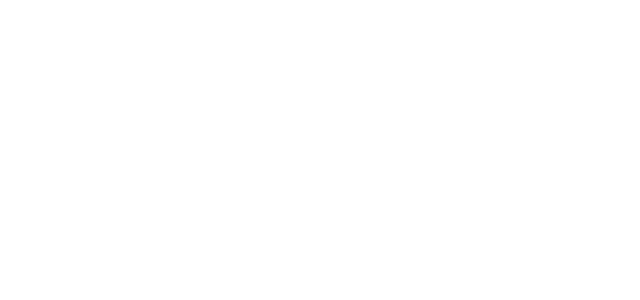
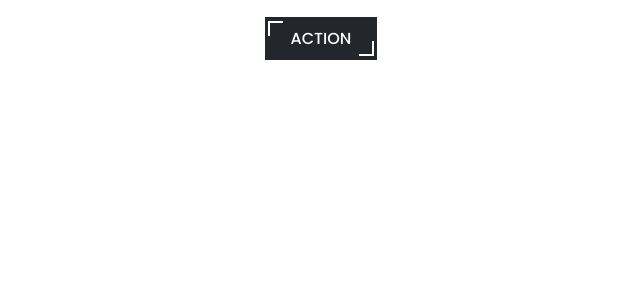
Before and after one commit to Fredrik-Nystrand/brupp-b-fixxo, a React (Create React App) app: page /product/1 in a window 1280 px wide. Shown: the top 300 px of the page, without its empty margins (319-959 px from the left). Built offline with nearby package versions, Linux system fonts and the light colour scheme.

Commit message:
added button component

```diff
--- a/src/App.js
+++ b/src/App.js
@@ -1,10 +1,18 @@
 import "./App.css"
+import ButtonMain from "./components/ButtonMain/ButtonMain"
 import Footer from "./components/Footer/Footer"
 
 function App() {
   return (
     <div className="container-outer">
-      <div className="container-inner"></div>
+      <div className="container-inner">
+        <ButtonMain
+          variant="dark"
+          border={true}
+          text="action"
+          onClick={() => console.log("test")}
+        />
+      </div>
     </div>
   )
 }
--- /dev/null
+++ b/src/components/ButtonMain/ButtonMain.jsx
@@ -0,0 +1,48 @@
+import React from "react"
+import styles from "./ButtonMain.module.css"
+
+const ButtonMain = ({
+  text = "",
+  variant = "",
+  weight = "",
+  onClick,
+  className,
+  align = "",
+  border = false,
+}) => {
+  return (
+    <div
+      className={` ${styles.btnWrapper} ${
+        align === "left" ? "flex-start" : align === "right" ? "flex-end" : "flex-center"
+      } ${className}`}>
+      <button
+        onClick={(data) => onClick(data)}
+        className={`${styles.btn} ${
+          variant === "dark"
+            ? styles.btnDark
+            : variant === "light"
+            ? styles.btnLight
+            : styles.btnPrimary
+        }
+        ${
+          border &&
+          (variant === "dark"
+            ? styles.borderDark
+            : variant === "light"
+            ? styles.borderLight
+            : styles.borderPrimary)
+        }
+        ${
+          weight === "normal"
+            ? styles.weightNormal
+            : weight === "bold"
+            ? styles.weightBold
+            : styles.weightMedium
+        }`}>
+        {text}
+      </button>
+    </div>
+  )
+}
+
+export default ButtonMain
--- /dev/null
+++ b/src/components/ButtonMain/ButtonMain.module.css
@@ -0,0 +1,107 @@
+.btnWrapper {
+  display: flex;
+  padding: 1rem;
+  width: 100%;
+}
+
+.btn {
+  padding: 0.6em 1.6em 0.6em 1.6em;
+  text-transform: uppercase;
+  color: #fff;
+  font-size: 16px;
+  position: relative;
+  outline: none;
+  border: none;
+  cursor: pointer;
+}
+
+.btn::before {
+  position: absolute;
+  content: "";
+  height: 15px;
+  width: 15px;
+  border: 2px solid #fff;
+  border-right: none;
+  border-bottom: none;
+  top: 4px;
+  left: 3px;
+  box-sizing: border-box;
+}
+
+.btn:hover::before {
+  height: 35px;
+  width: calc(100% - 6px);
+  border: 2px solid #fff;
+  border-right: none;
+  border-bottom: none;
+  transition: height 0.5s linear, width 0.5s linear;
+}
+
+.btn::after {
+  position: absolute;
+  content: "";
+  height: 15px;
+  width: 15px;
+  border: 2px solid #fff;
+  border-left: none;
+  border-top: none;
+  bottom: 4px;
+  right: 3px;
+  box-sizing: border-box;
+}
+
+.btn:hover::after {
+  height: 35px;
+  width: calc(100% - 6px);
+  border: 2px solid #fff;
+  border-left: none;
+  border-top: none;
+  transition: height 0.5s linear, width 0.5s linear;
+}
+
+.btnPrimary {
+  background-color: var(--primary);
+  color: white;
+}
+
+.btnLight {
+  background-color: white;
+  color: var(--dark);
+}
+
+.btnLight.btn::before {
+  border-color: var(--dark);
+}
+
+.btnLight.btn::after {
+  border-color: var(--dark);
+}
+
+.btnDark {
+  background-color: var(--dark);
+  color: white;
+}
+
+.borderPrimary {
+  border: 1px solid white;
+}
+
+.borderDark {
+  border: 1px solid white;
+}
+
+.borderLight {
+  border: 1px solid var(--dark);
+}
+
+.weightNormal {
+  font-weight: 300;
+}
+
+.weightMedium {
+  font-weight: 500;
+}
+
+.weightBold {
+  font-weight: 700;
+}
```
